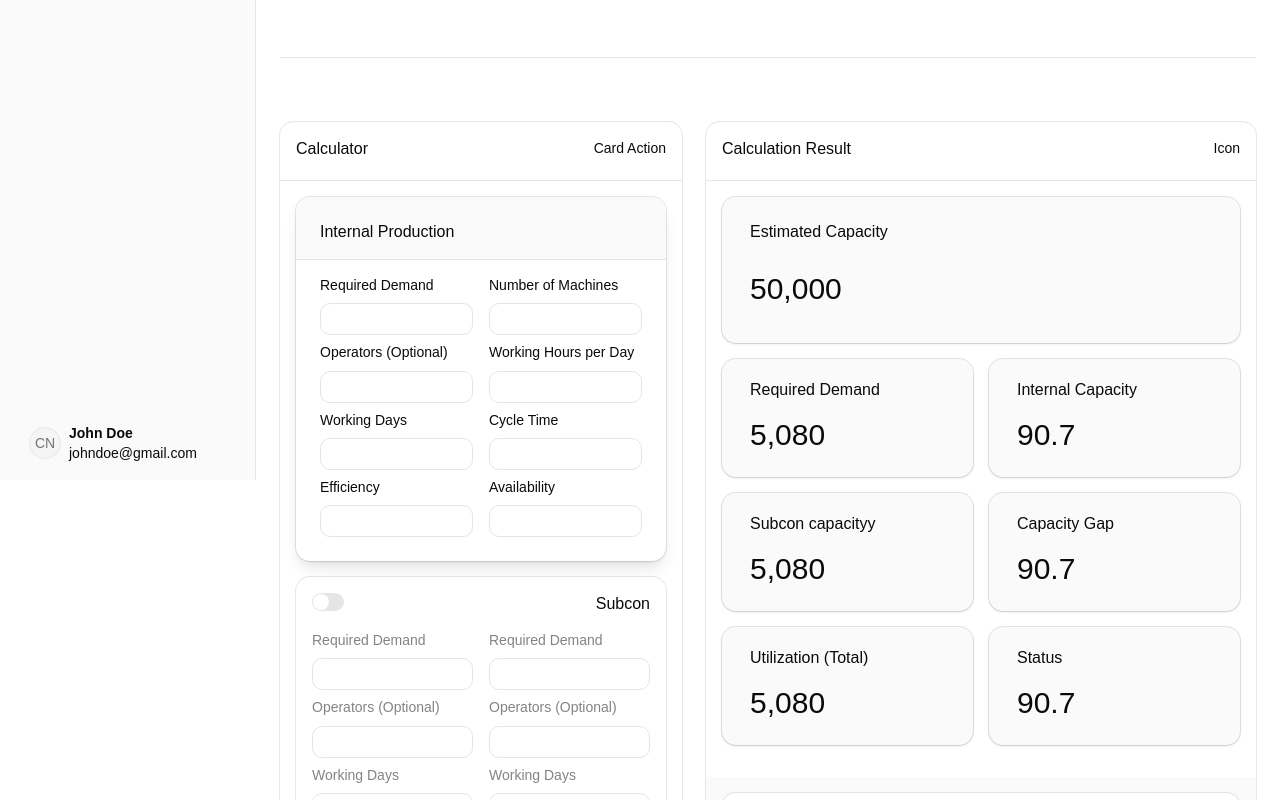
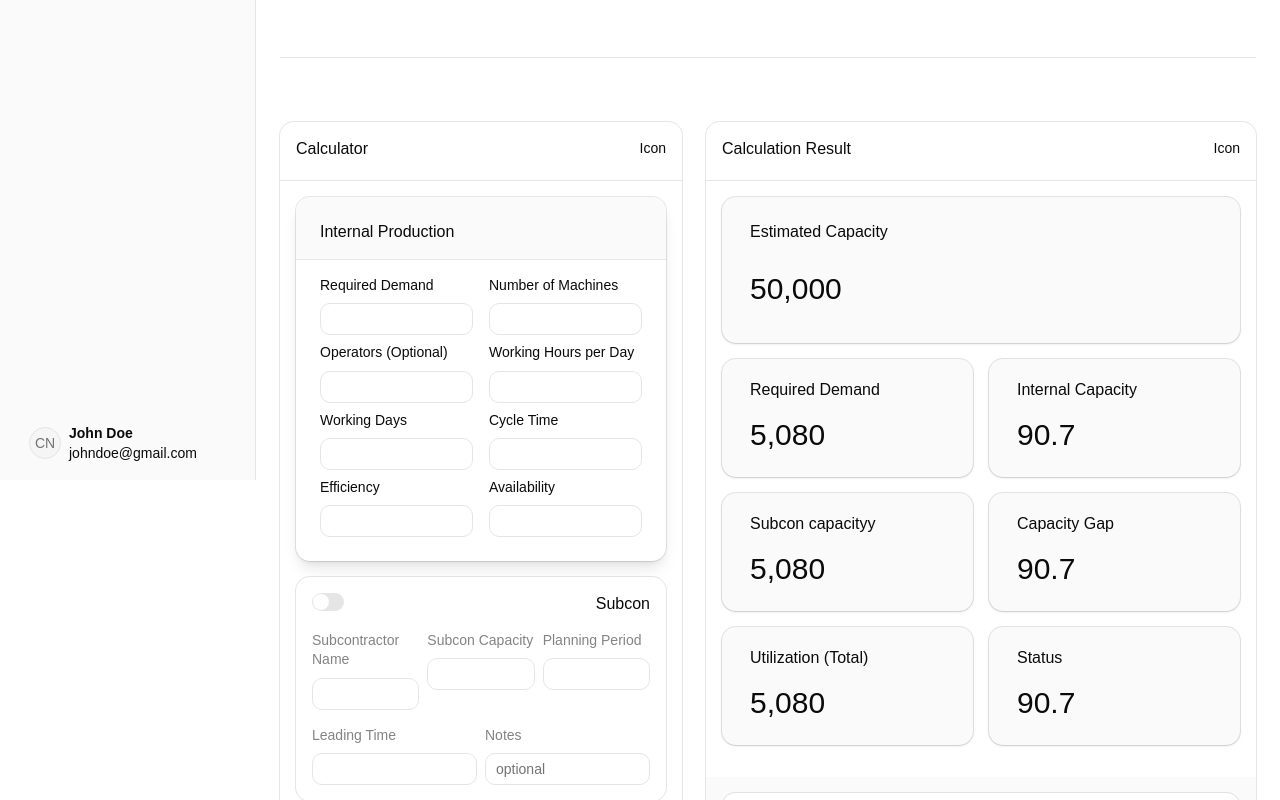
Before and after one commit to vaughnouano/Production-Capacity-Requirement-Simulator, a React (Vite) app: page / in a window 1280 px wide. Shown: the part 320-1120 px from the top of the page. Built offline with nearby package versions, Linux system fonts and the light colour scheme.

Commit message:
feat: update InternalProductionForm and SubcontractorForm components with new field labels and layout adjustments

```diff
--- a/src/features/capacity-calculator/components/InternalProductionForm.jsx
+++ b/src/features/capacity-calculator/components/InternalProductionForm.jsx
@@ -19,7 +19,7 @@ export default function InternalProductionForm() {
       {/*  */}
       <CardHeader className="border-b p-4">
         <CardTitle>Calculator</CardTitle>
-        <CardAction>Card Action</CardAction>
+        <CardAction>Icon</CardAction>
       </CardHeader>
       <CardContent className="flex flex-col gap-4 ">
         {/* ACTIVE - Internal Production */}
--- a/src/features/capacity-calculator/components/SubcontractorForm.jsx
+++ b/src/features/capacity-calculator/components/SubcontractorForm.jsx
@@ -20,41 +20,46 @@ export default function SubcontractorForm() {
         </CardAction>
         <CardTitle>Subcon</CardTitle>
       </CardHeader>
-      <CardContent className="flex gap-4">
-        <div className="flex flex-col w-full">
+      <CardContent className="flex flex-col gap-4">
+        <div className="flex w-full">
+          <Field className="flex flex-row">
             <Field>
               <FieldLabel htmlFor="input1" className="opacity-50">
-              Required Demand
-            </FieldLabel>
-            <Input id="label" />
-
-            <FieldLabel htmlFor="input1" className="opacity-50">
-              Operators (Optional)
-            </FieldLabel>
-            <Input id="label" />
-
-            <FieldLabel htmlFor="input1" className="opacity-50">
-              Working Days
+                Subcontractor Name
               </FieldLabel>
               <Input id="label" />
             </Field>
-        </div>
-        <div className="flex flex-col w-full">
+
             <Field>
               <FieldLabel htmlFor="input1" className="opacity-50">
-              Required Demand
+                Subcon Capacity
               </FieldLabel>
               <Input id="label" />
+            </Field>
 
+            <Field>
               <FieldLabel htmlFor="input1" className="opacity-50">
-              Operators (Optional)
+                Planning Period
               </FieldLabel>
               <Input id="label" />
-
+            </Field>
+          </Field>
+        </div>
+        <div className="flex w-full">
+          <Field className="flex flex-row">
+            <Field>
               <FieldLabel htmlFor="input1" className="opacity-50">
-              Working Days
+                Leading Time
               </FieldLabel>
               <Input id="label" />
+            </Field>
+
+            <Field>
+              <FieldLabel htmlFor="input1" className="opacity-50">
+                Notes
+              </FieldLabel>
+              <Input id="label" placeholder="optional" />
+            </Field>
           </Field>
         </div>
       </CardContent>
```
Lines whose indentation alone changed are shown as unchanged.
